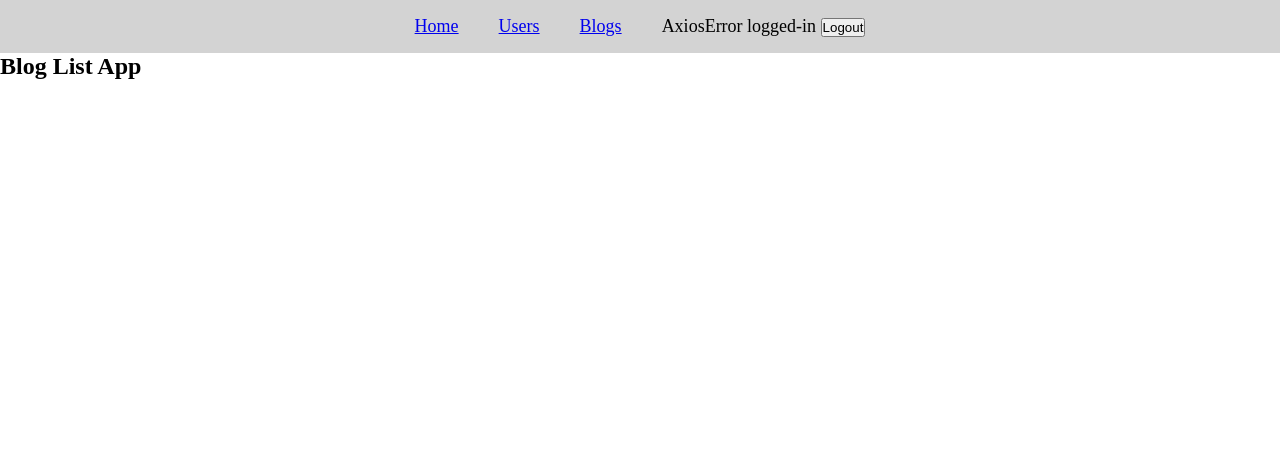
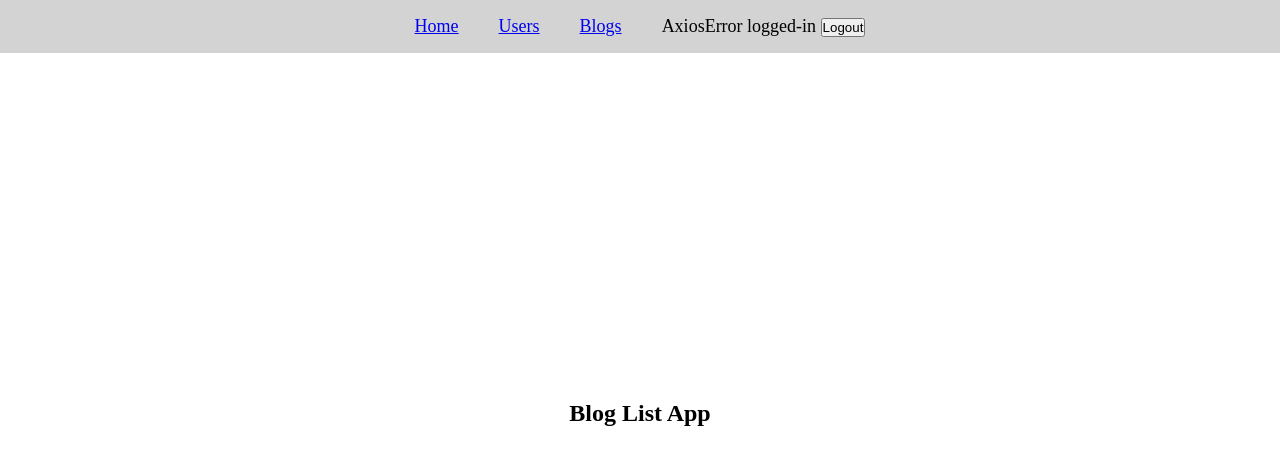
Before and after one commit to Francormin/fullstackopen-bootcamp, a React (Vite) app in the folder part7/exercises-blog-list-2/: page / in a window 1280 px wide. Both pictures are taken after typing "Sample", "Sample123" into the empty fields and a click on the button "Login". Shown: the top 464 px of the page. Built offline with nearby package versions, Linux system fonts and the light colour scheme; no server answers.

Commit message:
home css stuff

```diff
--- a/part7/exercises-blog-list-2/src/components/Home.jsx
+++ b/part7/exercises-blog-list-2/src/components/Home.jsx
@@ -1,5 +1,13 @@
 const Home = () => (
-  <div>
+  <div
+    style={{
+      display: "flex",
+      flexDirection: "column",
+      alignItems: "center",
+      justifyContent: "center",
+      height: "90vh"
+    }}
+  >
     <h2>Blog List App</h2>
   </div>
 );
```
